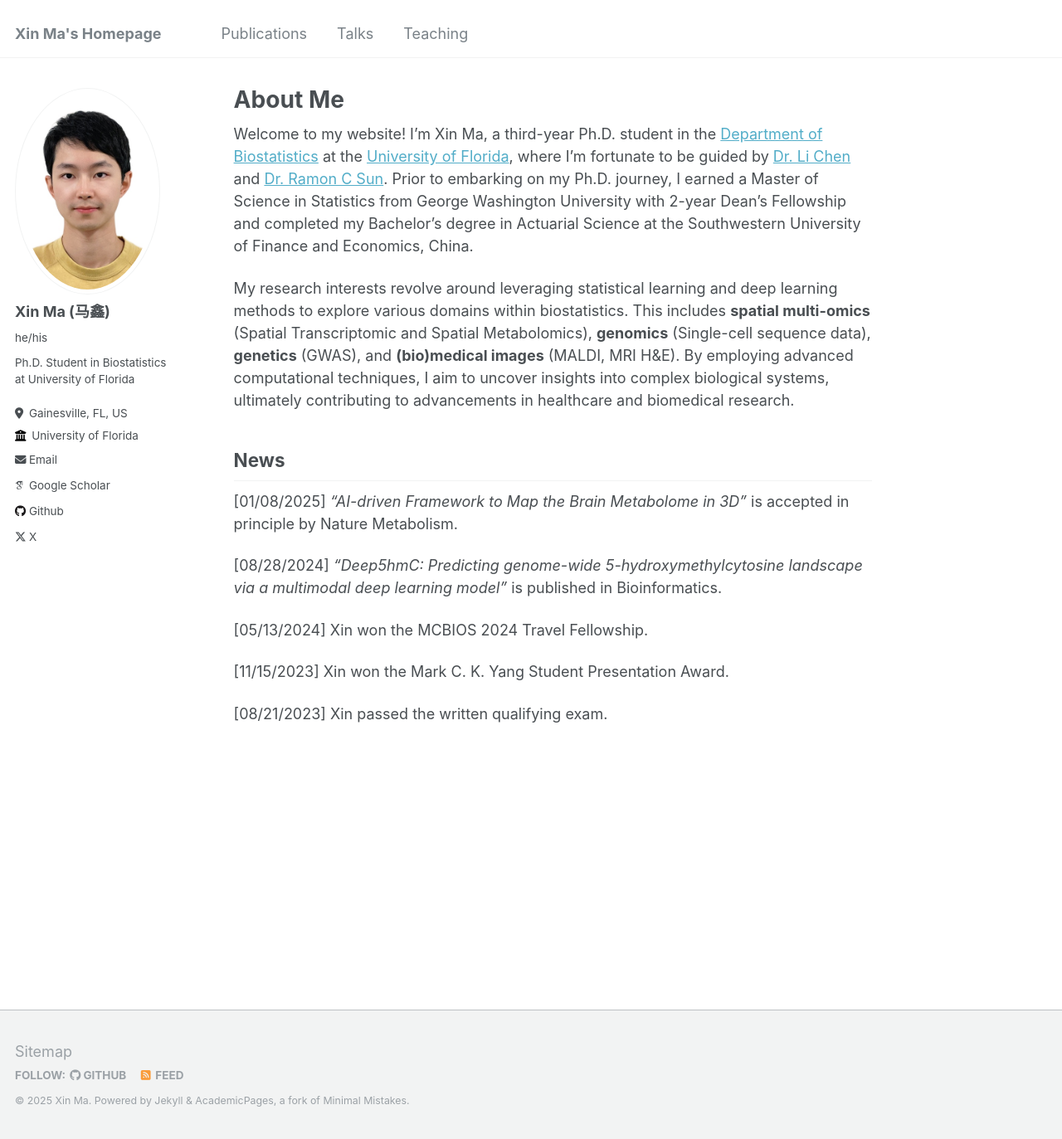
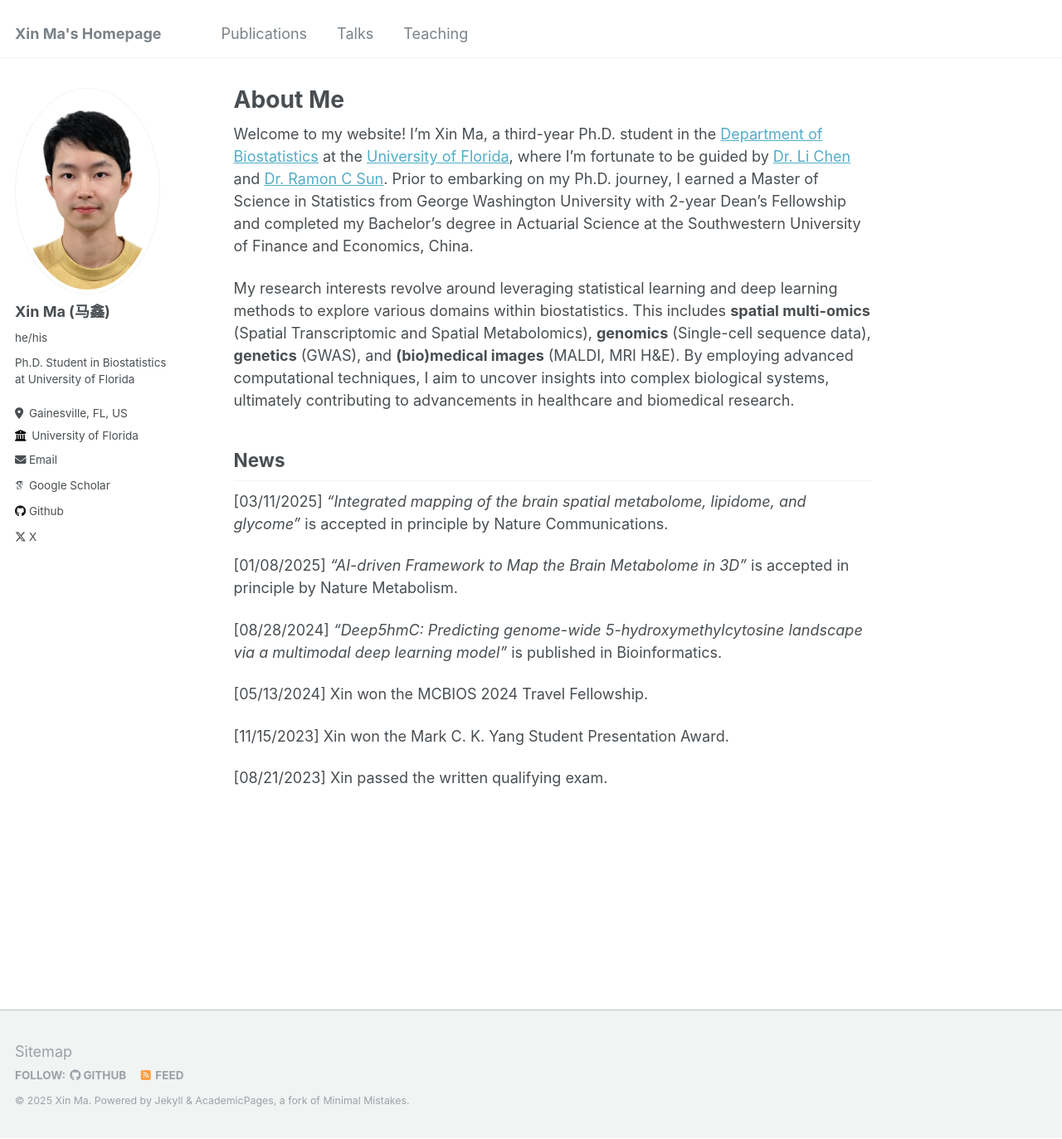
Before and after one commit to XinBiostats/xinbiostats.github.io, a Jekyll site: the page built from _pages/about.md, in a window 1280 px wide and 1373 px high. Shown: the whole window at 83% size. Built offline with Jekyll 4.4.1, drawn with Linux system fonts in a browser that asks for light colours; some web fonts are replaced.

Commit message:
Update about.md

```diff
--- a/_pages/about.md
+++ b/_pages/about.md
@@ -13,6 +13,8 @@ My research interests revolve around leveraging statistical learning and deep le
 
 News
 ------
+[03/11/2025] _"Integrated mapping of the brain spatial metabolome, lipidome, and glycome"_ is accepted in principle by Nature Communications.
+
 [01/08/2025] _"AI-driven Framework to Map the Brain Metabolome in 3D"_ is accepted in principle by Nature Metabolism.
 
 [08/28/2024] _"Deep5hmC: Predicting genome-wide 5-hydroxymethylcytosine landscape via a multimodal deep learning model"_ is published in Bioinformatics.
```
